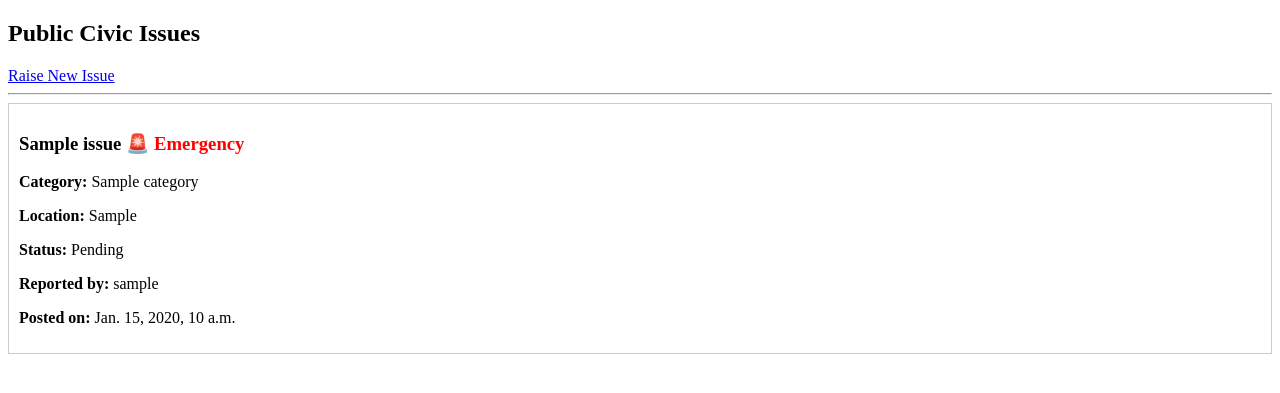
After one commit to albinmmathew/CivicNode, a Django app: page /issues/ in a window 1280 px wide. The commit adds this page. Shown: the top 393 px of the page. Run offline with Django 5.2, Linux system fonts and the light colour scheme; a user stored in the database is signed in; tables that the repository leaves empty hold one stand-in row (values such as "Sample post").

Commit message:
issue List

```diff
--- a/issues/urls.py
+++ b/issues/urls.py
@@ -3,5 +3,5 @@ from . import views
 
 urlpatterns =[
 	path('raise/',views.raise_issue,name='raise_issue'),
-
+    path('', views.issue_list, name='issue_list'),
 ]
--- a/issues/views.py
+++ b/issues/views.py
@@ -29,3 +29,10 @@ def raise_issue(request):
 		return redirect('/dashboard/citizen/')
 
 	return render(request,'issues/raise_issue.html',{'categories': categories})
+
+@login_required
+def issue_list(request):
+    issues = Issue.objects.select_related('category', 'created_by') \
+        .order_by('-category__is_emergency', '-created_at')
+
+    return render(request, 'issues/issue_list.html', {'issues': issues})
--- a/templates/dashboard/citizen_dashboard.html
+++ b/templates/dashboard/citizen_dashboard.html
@@ -9,8 +9,9 @@
 
     <h2>Citizen Dashboard</h2>
 	<nav>
-        <a href="/dashboard/citizen/">Dashboard</a>
-        <a href="/issues/raise/">Raise Issue</a>
+        <a href="/dashboard/citizen/">Dashboard</a> |
+        <a href="/issues/raise/">Raise Issue</a> |
+        <a href="/issues/">Issue List</a> |
 
         <!-- Logout must be POST -->
         <form method="post" action="{% url 'logout' %}">
--- /dev/null
+++ b/templates/issues/issue_list.html
@@ -0,0 +1,33 @@
+<!DOCTYPE html>
+<html>
+<head>
+	<meta charset="UTF-8">
+	<meta name="viewport" content="width=device-width, initial-scale=1.0">
+    <title>All Civic Issues</title>
+</head>
+<body>
+    <h2>Public Civic Issues</h2>
+
+    <a href="{% url 'raise_issue' %}">Raise New Issue</a>
+    <hr>
+
+    {% for issue in issues %}
+        <div style="border:1px solid #ccc; padding:10px; margin-bottom:10px;">
+            <h3>
+                {{ issue.title }}
+                {% if issue.is_emergency %}
+                    <span style="color:red;">🚨 Emergency</span>
+                {% endif %}
+            </h3>
+
+            <p><b>Category:</b> {{ issue.category.name }}</p>
+            <p><b>Location:</b> {{ issue.location }}</p>
+            <p><b>Status:</b> {{ issue.get_status_display }}</p>
+            <p><b>Reported by:</b> {{ issue.created_by.username }}</p>
+            <p><b>Posted on:</b> {{ issue.created_at }}</p>
+        </div>
+    {% empty %}
+        <p>No issues reported yet.</p>
+    {% endfor %}
+</body>
+</html>
```
